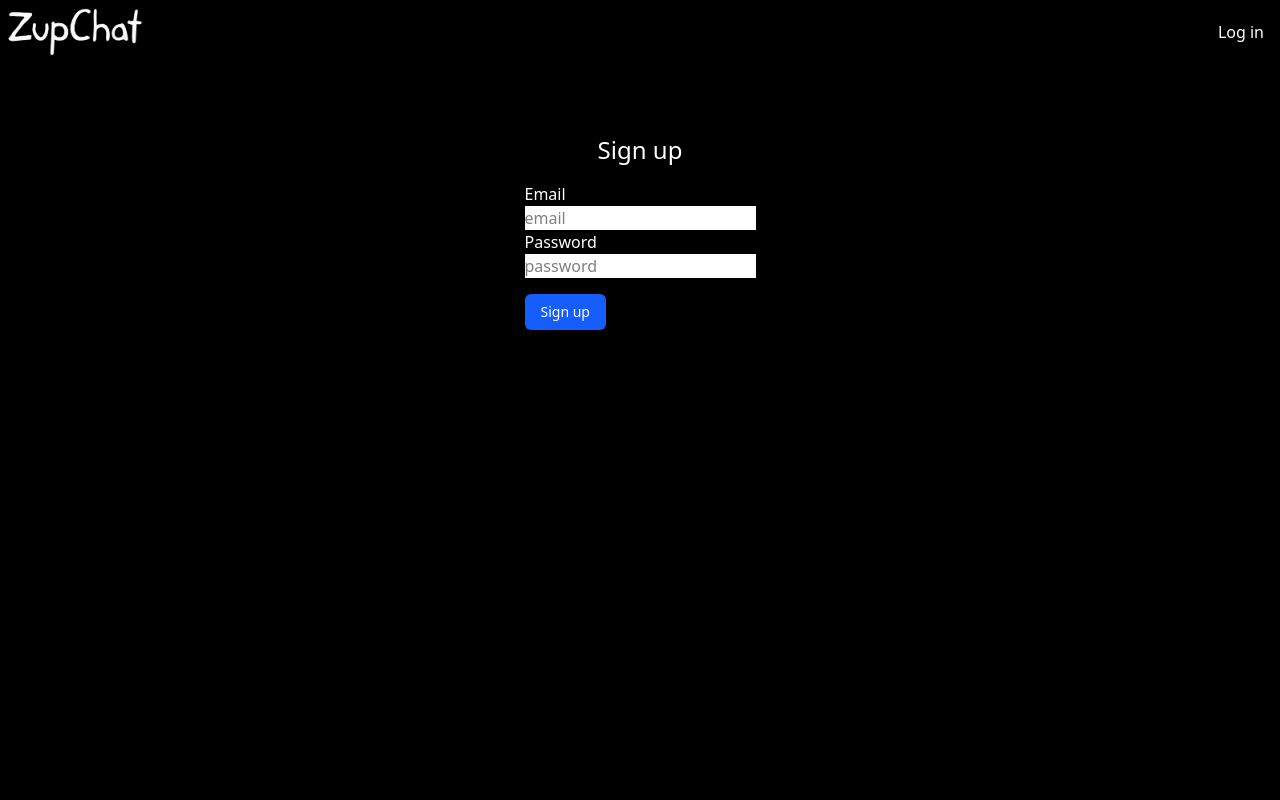
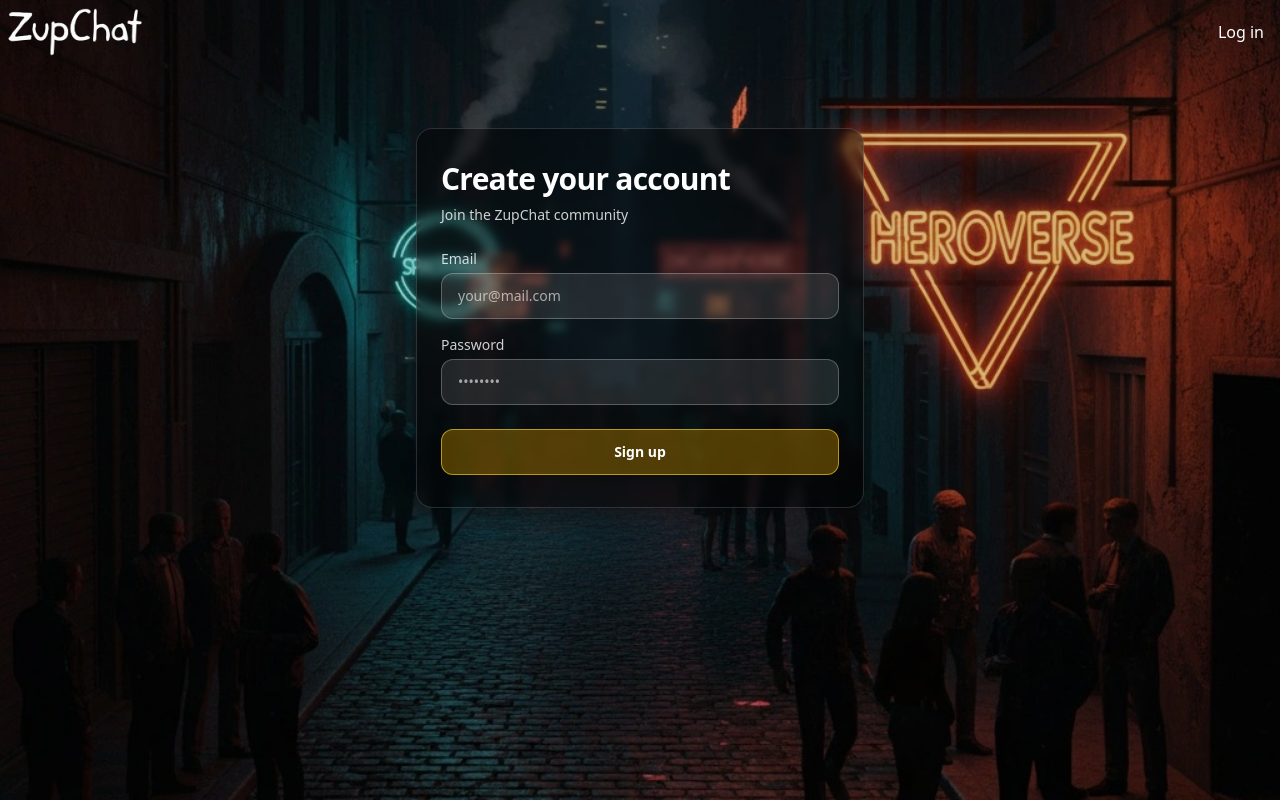
Before and after one commit to matsEksten/zupchat, a React (Vite) app: page /signup in a window 1280 px wide. Built offline with nearby package versions, Linux system fonts and the light colour scheme; no server answers.

Commit message:
Added bg-image and base styling for auth pages

```diff
--- a/src/App.tsx
+++ b/src/App.tsx
@@ -12,16 +12,24 @@ import ChatRoomPage from "./pages/ChatRoomPage";
 
 function App() {
   const location = useLocation();
-  const isLanding = location.pathname === "/";
+  const isPublicAuth =
+    location.pathname === "/" ||
+    location.pathname === "/login" ||
+    location.pathname === "/signup";
   const { user } = useAuthContext();
   return (
     <div
       className={
-        isLanding
-          ? "min-h-screen bg-linear-to-br from-black to-blue-800 flex flex-col"
+        isPublicAuth
+          ? "min-h-screen flex flex-col relative bg-cover bg-position-[74%_center] md:bg-center bg-no-repeat bg-[url('/backgrounds/landingpage/bg-landing.webp')]"
           : "min-h-screen flex flex-col"
       }
     >
+      {isPublicAuth && (
+        <div className="pointer-events-none absolute inset-0 bg-black/15" />
+      )}
+
+      <div className={isPublicAuth ? "relative z-10" : ""}>
         <Navbar />
         <main>
           <Routes>
@@ -52,6 +60,7 @@ function App() {
           </Routes>
         </main>
       </div>
+    </div>
   );
 }
 
--- a/src/pages/LandingPage.tsx
+++ b/src/pages/LandingPage.tsx
@@ -2,19 +2,26 @@ import { Link } from "react-router-dom";
 
 export default function LandingPage() {
   return (
-    <div className="flex flex-col items-center justify-center">
-      <img
-        src="/images/ZupChatLogoWhite.png"
-        alt="ZupChat logo"
-        className="w-52 mb-4"
-      />
-      <h1 className="text-3xl font-bold">Welcome to ZupChat</h1>
-      <p className="text-2xl opacity-80">Be the hero of your story</p>
-      <div className="flex flex-col items-center mt-4 gap-3">
-        <Link to="/login" className="py-2 px-6 rounded-md bg-blue-500">
+    <div className="flex flex-col items-center text-center pt-16">
+      <h1 className="text-4xl md:text-5xl font-semibold tracking-tight mb-3">
+        Welcome to ZupChat
+      </h1>
+      <p className="text-xl md:text-2xl text-white/80">
+        Be the hero of your story
+      </p>
+
+      <div className="mt-8 flex flex-col gap-3 w-full max-w-xs">
+        <Link
+          to="/login"
+          className="w-full py-3 rounded-xl border border-white/40 bg-white/20 backdrop-blur-xs font-semibold text-white/90 hover:bg-white/20 transition"
+        >
           Log in
         </Link>
-        <Link to="/signup" className="py-2 px-6 rounded-md bg-blue-700">
+
+        <Link
+          to="/signup"
+          className="w-full py-3 rounded-xl border border-amber-300/60 bg-amber-400/20 backdrop-blur-xs font-semibold hover:bg-sky-400/25 transition"
+        >
           Sign up
         </Link>
       </div>
--- a/src/pages/LoginPage.tsx
+++ b/src/pages/LoginPage.tsx
@@ -21,52 +21,53 @@ export default function LoginPage() {
   };
 
   return (
-    <div className="h-96 flex flex-col items-center justify-center">
-      <h1 className="text-2xl">Log in</h1>
+    <div className="flex pt-16 items-center justify-center px-4">
+      <div className="w-full max-w-md rounded-2xl bg-black/40 border border-white/15 backdrop-blur-xs px-6 py-8 shadow-xl">
+        <h1 className="text-3xl font-semibold tracking-tight text-white mb-2">
+          Welcome back
+        </h1>
+        <p className="text-white/80 mb-6 text-sm">
+          Log in to continue your journey
+        </p>
 
-      <form className="mt-4" onSubmit={handleSubmit}>
-        <label className="flex flex-col">
-          <span>Email</span>
+        <form className="space-y-4" onSubmit={handleSubmit}>
+          <label className="flex flex-col text-sm text-white/80">
+            <span className="mb-1">Email</span>
             <input
               type="email"
-            placeholder="email"
-            className="bg-white text-black"
+              placeholder="your@mail.com"
+              className="rounded-xl border border-white/25 bg-white/10 px-4 py-3 text-sm text-white placeholder:text-white/60 focus:outline-none"
               value={email}
               onChange={(e) => setEmail(e.target.value)}
             />
           </label>
-        <label className="flex flex-col">
-          <span>Password</span>
+
+          <label className="flex flex-col text-sm text-white/80">
+            <span className="mb-1">Password</span>
             <input
               type="password"
-            placeholder="password"
-            className="bg-white text-black"
+              placeholder="••••••••"
+              className="rounded-xl border border-white/25 bg-white/10 px-4 py-3 text-sm text-white placeholder:text-white/60 focus:outline-none"
               value={password}
               onChange={(e) => setPassword(e.target.value)}
             />
           </label>
-        {isPending ? (
+
+          {error && (
+            <p className="text-sm text-white bg-red-500/60 rounded-lg px-3 py-2">
+              {error}
+            </p>
+          )}
+
           <button
             type="submit"
-            disabled
-            className="mt-4 py-2 px-4 rounded-md bg-blue-500 text-sm font-medium"
+            disabled={isPending}
+            className="mt-2 w-full py-3 rounded-xl border border-white/40 bg-white/20 backdrop-blur-xs font-semibold text-sm text-white/90 hover:bg-white/25 disabled:opacity-60 disabled:cursor-not-allowed transition"
           >
-            Loading
+            {isPending ? "Logging in..." : "Log in"}
           </button>
-        ) : (
-          <button
-            type="submit"
-            className="mt-4 py-2 px-4 rounded-md bg-blue-600 text-sm font-medium"
-          >
-            Login
-          </button>
-        )}
         </form>
-      {error ? (
-        <p className="text-white bg-red-500 py-1 px-2 mt-6">{error}</p>
-      ) : (
-        <p className="mt-6">&nbsp;</p>
-      )}
+      </div>
     </div>
   );
 }
--- a/src/pages/SignupPage.tsx
+++ b/src/pages/SignupPage.tsx
@@ -21,53 +21,51 @@ export default function SignupPage() {
   };
 
   return (
-    <div className="h-96 flex flex-col items-center justify-center">
-      <h1 className="text-2xl">Sign up</h1>
+    <div className="flex pt-16 items-center justify-center px-4">
+      <div className="w-full max-w-md rounded-2xl bg-black/40 border border-white/15 backdrop-blur-xs px-6 py-8 shadow-xl">
+        <h1 className="text-3xl font-semibold tracking-tight text-white mb-2">
+          Create your account
+        </h1>
+        <p className="text-white/80 mb-6 text-sm">Join the ZupChat community</p>
 
-      <form className="mt-4" onSubmit={handleSubmit}>
-        <label className="flex flex-col">
-          <span>Email</span>
+        <form className="space-y-4" onSubmit={handleSubmit}>
+          <label className="flex flex-col text-sm text-white/80">
+            <span className="mb-1">Email</span>
             <input
               type="email"
-            placeholder="email"
-            className="bg-white text-black"
+              placeholder="your@mail.com"
+              className="rounded-xl border border-white/25 bg-white/10 px-4 py-3 text-sm text-white placeholder:text-white/60 focus:outline-none"
               value={email}
               onChange={(e) => setEmail(e.target.value)}
             />
           </label>
-        <label className="flex flex-col">
-          <span>Password</span>
+
+          <label className="flex flex-col text-sm text-white/80">
+            <span className="mb-1">Password</span>
             <input
               type="password"
-            placeholder="password"
-            className="bg-white text-black"
+              placeholder="••••••••"
+              className="rounded-xl border border-white/25 bg-white/10 px-4 py-3 text-sm text-white placeholder:text-white/60 focus:outline-none"
               value={password}
               onChange={(e) => setPassword(e.target.value)}
             />
           </label>
 
-        {isPending ? (
+          {error && (
+            <p className="text-sm text-white bg-red-500/60 rounded-lg px-3 py-2">
+              {error}
+            </p>
+          )}
+
           <button
             type="submit"
-            disabled
-            className="mt-4 py-2 px-4 rounded-md bg-blue-500 text-sm font-medium"
+            disabled={isPending}
+            className="mt-2 w-full py-3 rounded-xl border border-amber-300/60 bg-amber-400/30 backdrop-blur-xs font-semibold text-sm hover:bg-amber-400/40 disabled:opacity-60 disabled:cursor-not-allowed transition"
           >
-            Loading
+            {isPending ? "Creating account..." : "Sign up"}
           </button>
-        ) : (
-          <button
-            type="submit"
-            className="mt-4 py-2 px-4 rounded-md bg-blue-600 text-sm font-medium"
-          >
-            Sign up
-          </button>
-        )}
         </form>
-      {error ? (
-        <p className="text-white bg-red-500 py-1 px-2 mt-6">{error}</p>
-      ) : (
-        <p className="mt-6">&nbsp;</p>
-      )}
+      </div>
     </div>
   );
 }
```
Also changed, not shown: public/backgrounds/landingpage/bg-landing.webp (added). Lines whose indentation alone changed are shown as unchanged.
